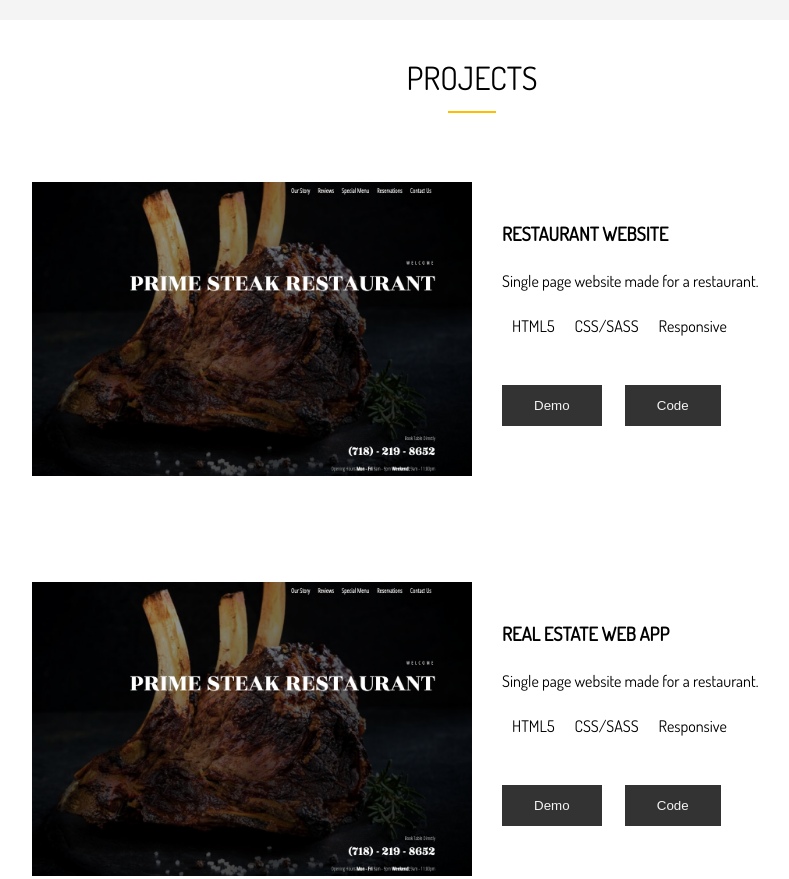
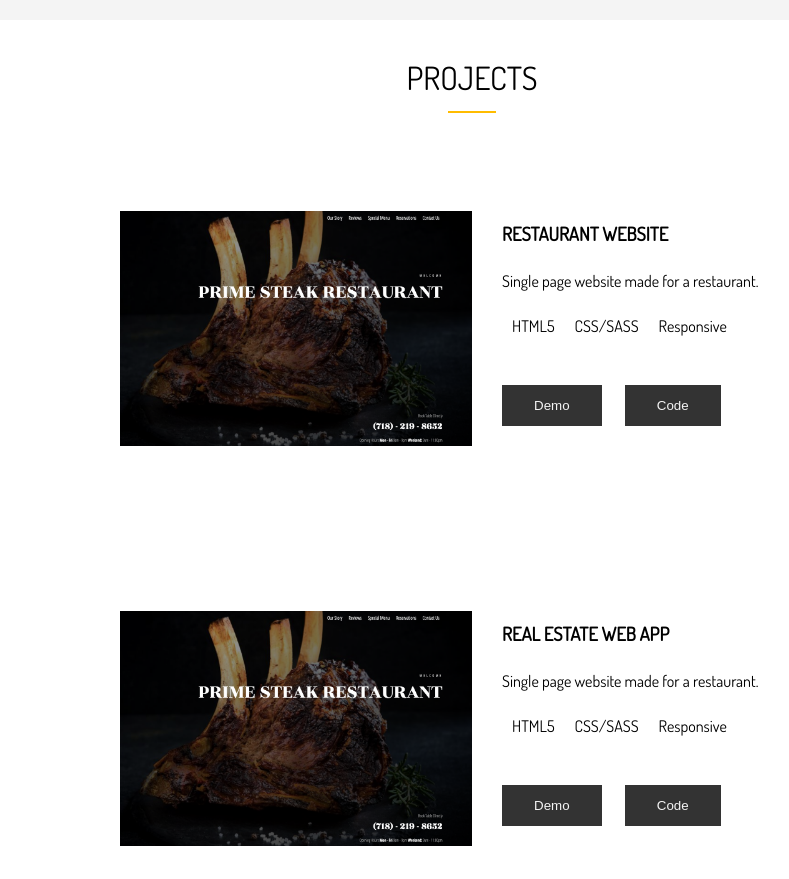
Before and after one commit to skingz77/portfolio, a website: page dist/index.html in a window 1280 px wide. Shown: the part 1020-1899 px from the top of the page, without its empty margins (168-957 px from the left). Drawn offline with Linux system fonts and the light colour scheme.

Commit message:
Centered projects

```diff
--- a/scss/main.scss
+++ b/scss/main.scss
@@ -128,11 +128,11 @@ img {
         width: 880px;
         height: 1200px;
 
-
         .box {
           width: 100%;
           height: 400px;
           display: flex;
+          justify-content: center;
           transition: all 1s;
 
           &:hover{
@@ -144,7 +144,7 @@ img {
           .picture-container,
           .content-container {
             height: 400px;
-            width: 50%;
+            width: 40%;
           }
           .content-container {
             .content {
```
Also changed, not shown: dist/css/main.css, dist/index.html.
